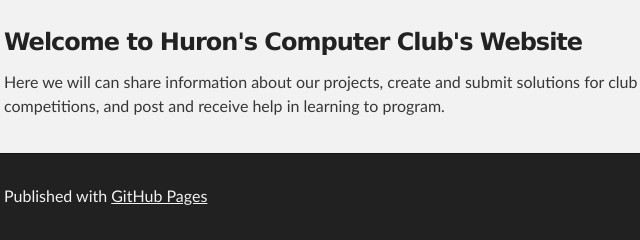
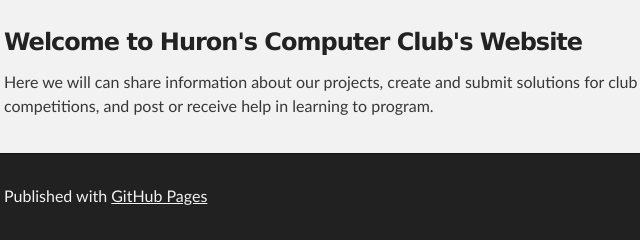
Before and after one commit to HuronComputerClub/HuronComputerClub.github.io, a plain HTML site: page index.html in a window 1280 px wide. Shown: the part 200-440 px from the top of the page, 316-956 px from the left. Drawn offline with Linux system fonts and the light colour scheme.

Commit message:
Update index.html

```diff
--- a/index.html
+++ b/index.html
@@ -30,7 +30,7 @@
         <h3>
 <a name="welcome-to-hurons-computer-clubs-website" class="anchor" href="#welcome-to-hurons-computer-clubs-website"><span class="octicon octicon-link"></span></a>Welcome to Huron's Computer Club's Website</h3>
 
-<p>Here we will can share information about our projects, create and submit solutions for club competitions, and post and receive help in learning to program.</p>
+<p>Here we will can share information about our projects, create and submit solutions for club competitions, and post or receive help in learning to program.</p>
       </section>
     </div>
 
```
